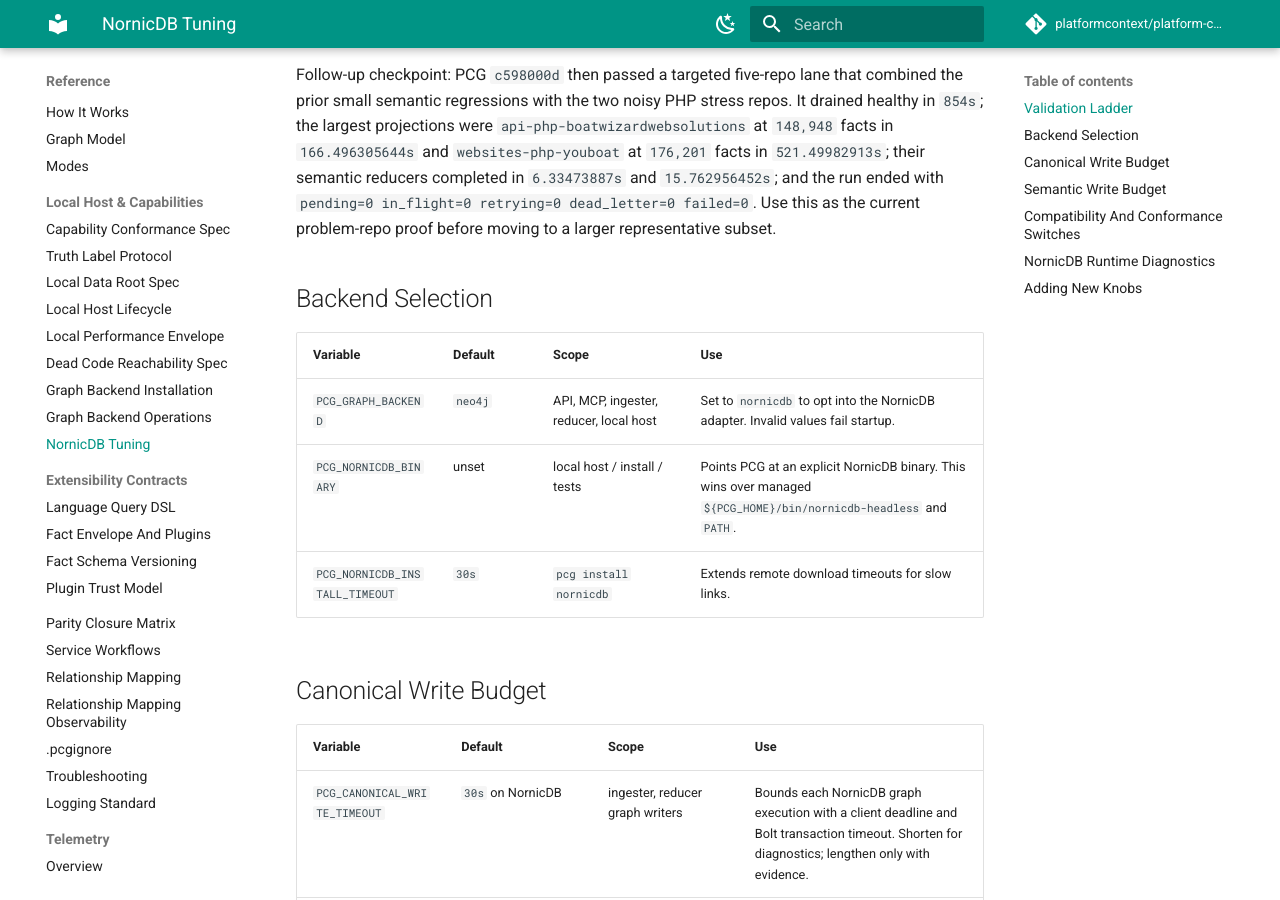
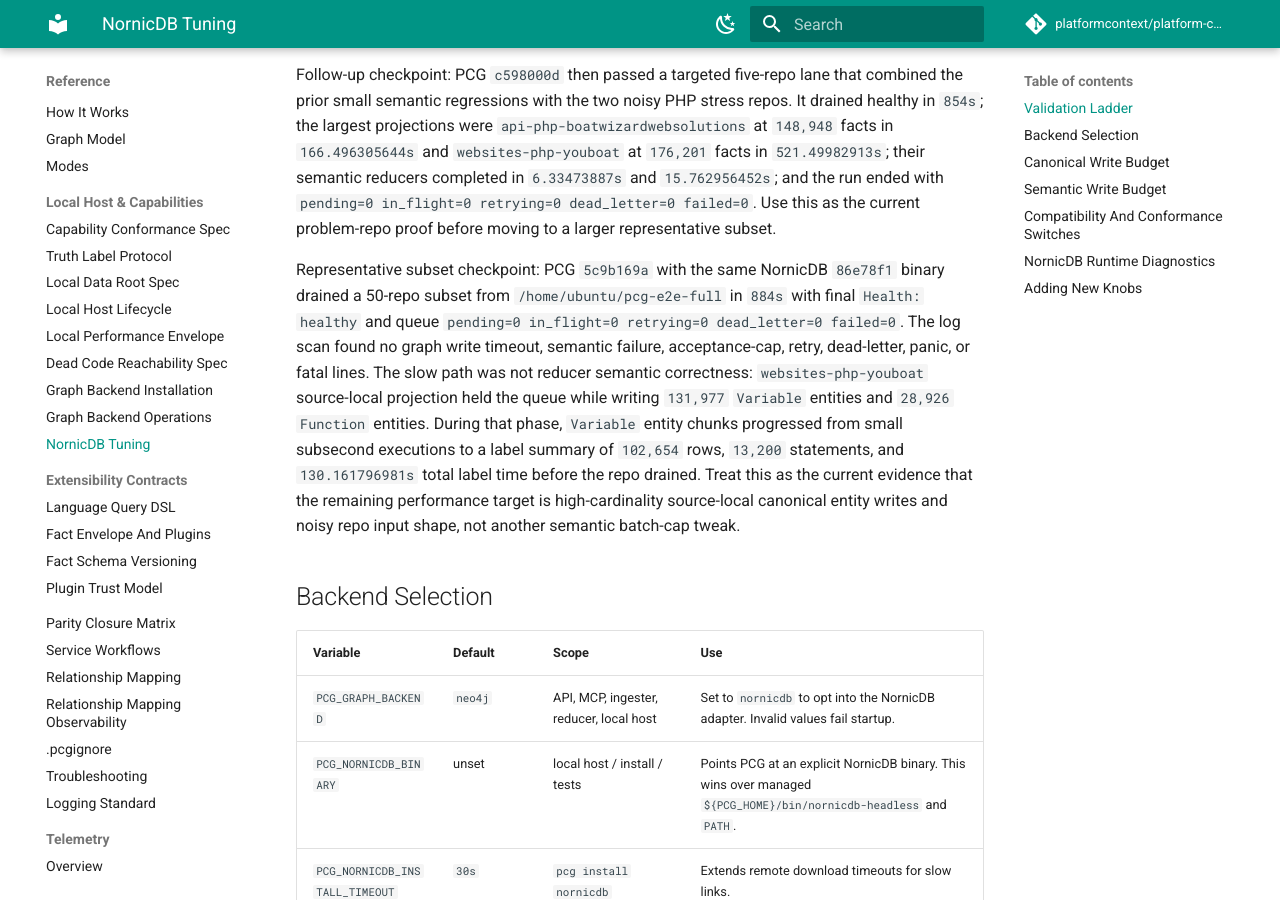
Before and after one commit to platformcontext/platform-context-graph, an MkDocs documentation site: the page built from docs/docs/reference/nornicdb-tuning.md, in a window 1280 px wide and 900 px high, scrolled down 1093 px. Built offline with MkDocs 1.6.1 and Material for MkDocs 9.7.7, drawn with Linux system fonts in a browser that asks for light colours; comment, search, counter and statistics services are not loaded.

Commit message:
docs(nornicdb): record 50 repo subset proof

```diff
--- a/docs/docs/reference/nornicdb-tuning.md
+++ b/docs/docs/reference/nornicdb-tuning.md
@@ -52,6 +52,21 @@ repos. It drained healthy in `854s`; the largest projections were
 reducers completed in `6.33473887s` and `15.762956452s`; and the run ended
 with `pending=0 in_flight=0 retrying=0 dead_letter=0 failed=0`. Use this as
 the current problem-repo proof before moving to a larger representative subset.
+
+Representative subset checkpoint: PCG `5c9b169a` with the same NornicDB
+`86e78f1` binary drained a 50-repo subset from `/home/ubuntu/pcg-e2e-full` in
+`884s` with final `Health: healthy` and queue
+`pending=0 in_flight=0 retrying=0 dead_letter=0 failed=0`. The log scan found
+no graph write timeout, semantic failure, acceptance-cap, retry, dead-letter,
+panic, or fatal lines. The slow path was not reducer semantic correctness:
+`websites-php-youboat` source-local projection held the queue while writing
+`131,977` `Variable` entities and `28,926` `Function` entities. During that
+phase, `Variable` entity chunks progressed from small subsecond executions to
+a label summary of `102,654` rows, `13,200` statements, and `130.161796981s`
+total label time before the repo drained. Treat this as the current evidence
+that the remaining performance target is high-cardinality source-local
+canonical entity writes and noisy repo input shape, not another semantic
+batch-cap tweak.
 
 ## Backend Selection
 
```
Also changed, not shown: docs/docs/adrs/2026-04-20-embedded-local-backends-implementation-plan.md (+2 -0 lines), docs/docs/adrs/2026-04-22-nornicdb-graph-backend-candidate.md (+1 -0 lines).
